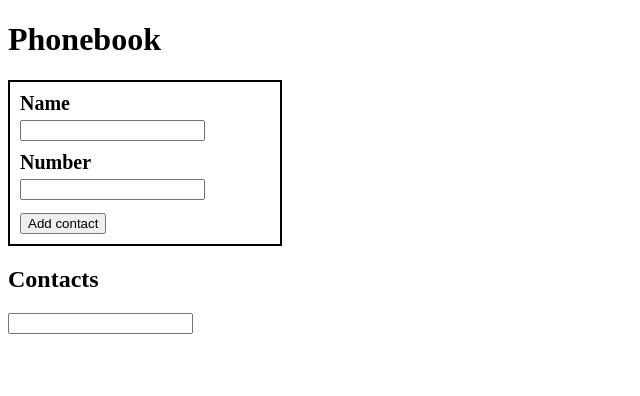
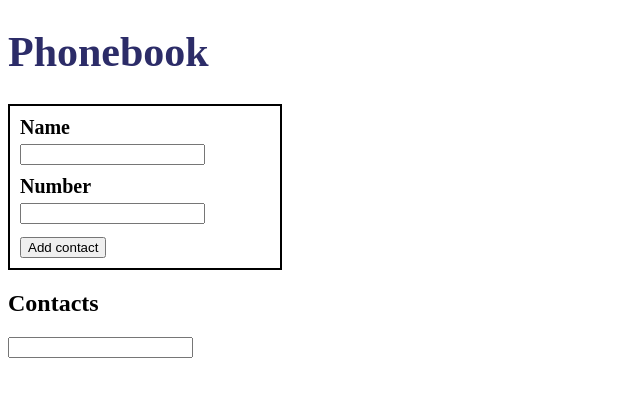
Before and after one commit to Gal4enock/goit-react-hw-05-phonebook, a React (Create React App) app: page / in a window 1280 px wide. Shown: the top 396 px of the page, without its empty margins (0-640 px from the left). Built offline with nearby package versions, Linux system fonts and the light colour scheme.

Commit message:
анимирует лого

```diff
--- a/package.json
+++ b/package.json
@@ -1,8 +1,8 @@
 {
-  "name": "goit-react-hw-03-phonebook",
+  "name": "goit-react-hw-05-phonebook",
   "version": "0.1.0",
   "private": true,
-  "homepage": "https://Gal4enock.github.io/goit-react-hw-03-phonebook",
+  "homepage": "https://Gal4enock.github.io/goit-react-hw-05-phonebook",
   "dependencies": {
     "@testing-library/jest-dom": "^5.11.6",
     "@testing-library/react": "^11.2.2",
@@ -11,6 +11,7 @@
     "react": "^17.0.1",
     "react-dom": "^17.0.1",
     "react-scripts": "4.0.1",
+    "react-transition-group": "^4.4.1",
     "web-vitals": "^0.2.4"
   },
   "scripts": {
--- a/src/App/App.jsx
+++ b/src/App/App.jsx
@@ -1,8 +1,13 @@
 import { Component } from 'react';
 import { v4 as uuidv4 } from 'uuid';
+import {CSSTransition} from 'react-transition-group';
+
 import Contacts from '../Contacts/Contacts';
 import ContactForm from '../ContactForm/ContactForm';
-import Filter from '../FilterContacts/FilterContacts'
+import Filter from '../FilterContacts/FilterContacts';
+
+import Style from './App.module.css'
+
 
 class App extends Component {
   state = {
@@ -67,7 +72,9 @@ class App extends Component {
     const {filter} = this.state;
     return (
       <div>
-        <h1>Phonebook</h1>
+        <CSSTransition in={true} appear timeout={500} classNames={Style}>
+          <h1 className={Style.fontColor}>Phonebook</h1>
+        </CSSTransition>
         <ContactForm toAddContacts={this.addContacts}/>
         <h2>Contacts</h2>
         <Filter value={filter} toFilter={this.handleChange} />
--- a/src/App/App.module.css
+++ b/src/App/App.module.css
@@ -0,0 +1,14 @@
+.appear {
+  transform: translateX(-150%);
+}
+.appearActive {
+  transform: translateX(0);
+  transition: all 500ms linear;
+}
+.fontColor {
+  color: rgb(44, 44, 104);
+  /* font-family: "Courier New", Courier, monospace; */
+  font-family: "colonna mt";
+  font-size: 42px;
+  font-weight: 900;
+}
--- a/src/ContactForm/ContactForm.jsx
+++ b/src/ContactForm/ContactForm.jsx
@@ -1,6 +1,6 @@
 import React, { Component } from 'react';
 import style from './ContactForm.module.css'
-import PropTypes from 'prop-types';
+
 
 
 class ContactForm extends Component {
```
Also changed, not shown: 2 other files (tests, documents, lock files or other folders).
